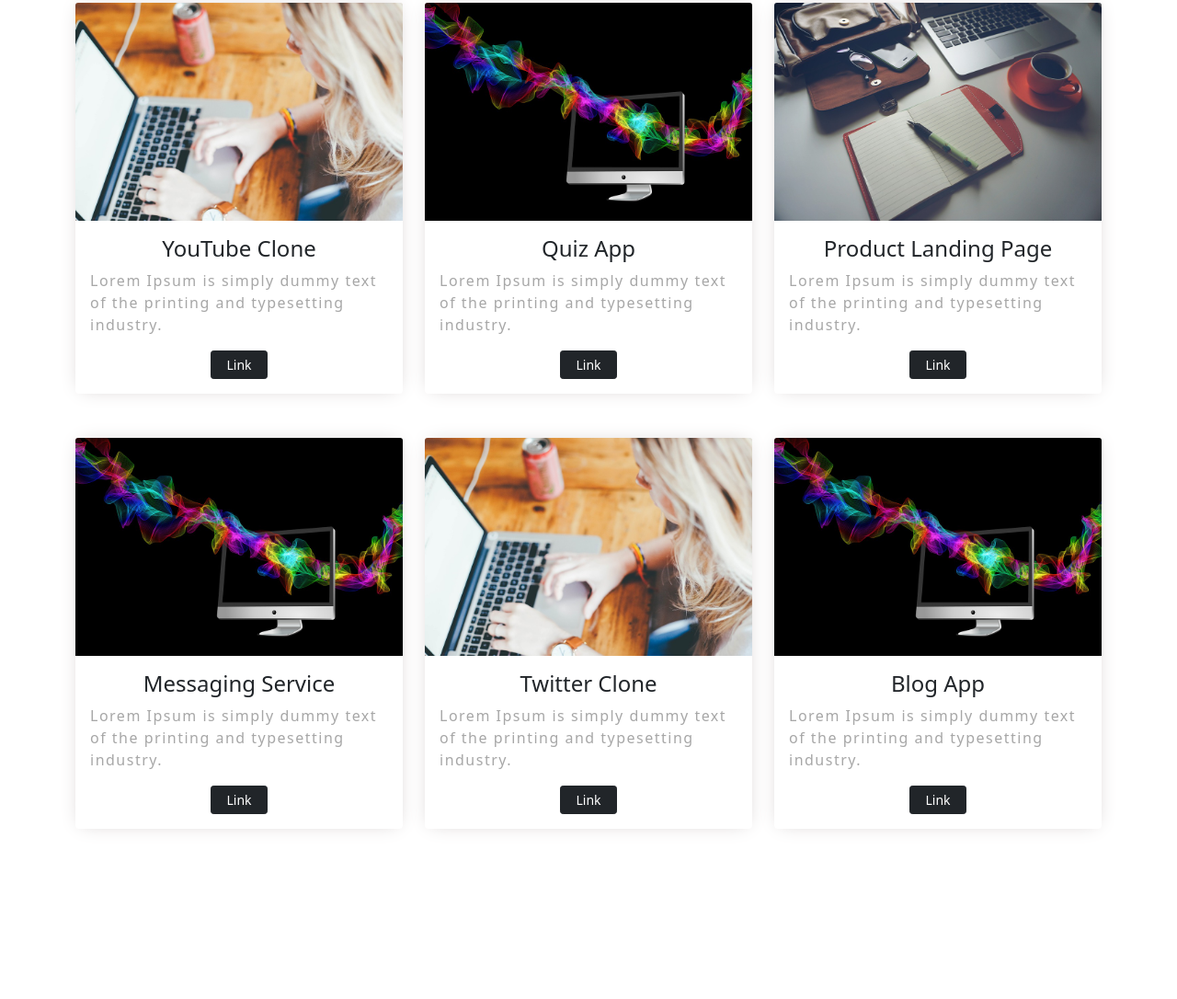
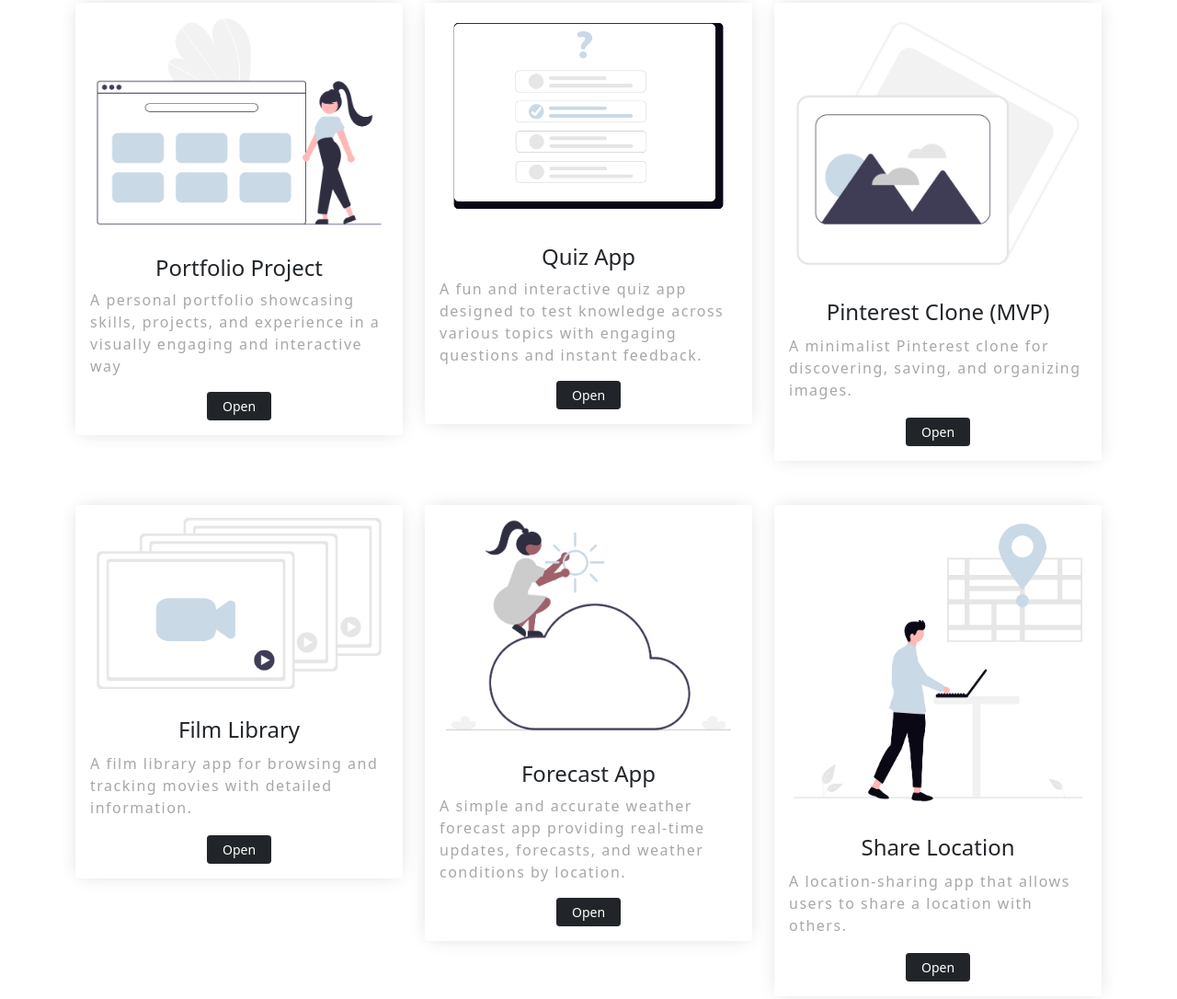
Before and after one commit to flavia3107/freecodecamp-portfolio, a plain HTML site: page index.html in a window 1280 px wide. Shown: the part 3040-4126 px from the top of the page at 92% size. Drawn offline with nearby package versions, Linux system fonts and the light colour scheme.

Commit message:
Portfolio P5

```diff
--- a/index.html
+++ b/index.html
@@ -200,41 +200,41 @@
             <div class="row">
                 <div class="col-lg-4 mt-4">
                     <div class="card">
-                        <img class="card-img-top" src="images/portfolioImage1.jpg" alt="Card image" style="width:100%">
+                        <img class="card-img-top" src="images/portfolio.png" alt="Card image" style="width:100%">
                         <div class="card-body">
-                            <h4 class="card-title">YouTube Clone</h4>
-                            <p class="card-text">Lorem Ipsum is simply dummy text of the printing and typesetting
-                                industry.</p>
+                            <h4 class="card-title">Portfolio Project</h4>
+                            <p class="card-text">A personal portfolio showcasing skills, projects, and experience in a
+                                visually engaging and interactive way</p>
                             <div class="text-center">
-                                <a href="#" class="btn btn-dark btn-sm">Link</a>
+                                <a href="https://all-projects-portfolio.web.app/" class="btn btn-dark btn-sm">Open</a>
                             </div>
                         </div>
                     </div>
                 </div>
-
                 <div class="col-lg-4 mt-4">
                     <div class="card portfolioContent">
-                        <img class="card-img-top" src="images/portfolioImage4.jpg" alt="Card image" style="width:100%">
+                        <img class="card-img-top" src="images/quizz.png" alt="Card image" style="width:100%">
                         <div class="card-body">
                             <h4 class="card-title">Quiz App</h4>
-                            <p class="card-text">Lorem Ipsum is simply dummy text of the printing and typesetting
-                                industry.</p>
+                            <p class="card-text">A fun and interactive quiz app designed to test knowledge across
+                                various topics with engaging questions and instant
+                                feedback.</p>
                             <div class="text-center">
-                                <a href="#" class="btn btn-dark btn-sm">Link</a>
+                                <a href="https://flavia3107.github.io/quiz/" class="btn btn-dark btn-sm">Open</a>
                             </div>
                         </div>
                     </div>
                 </div>
-
                 <div class="col-lg-4 mt-4">
                     <div class="card portfolioContent">
-                        <img class="card-img-top" src="images/portfolioImage3.jpg" alt="Card image" style="width:100%">
+                        <img class="card-img-top" src="images/photos.png" alt="Card image" style="width:100%">
                         <div class="card-body">
-                            <h4 class="card-title">Product Landing Page</h4>
-                            <p class="card-text">Lorem Ipsum is simply dummy text of the printing and typesetting
-                                industry.</p>
+                            <h4 class="card-title">Pinterest Clone (MVP)</h4>
+                            <p class="card-text">A minimalist Pinterest clone for discovering, saving, and organizing
+                                images.</p>
                             <div class="text-center">
-                                <a href="#" class="btn btn-dark btn-sm">Link</a>
+                                <a href="https://all-projects-portfolio.web.app/photo-haven"
+                                    class="btn btn-dark btn-sm">Open</a>
                             </div>
                         </div>
                     </div>
@@ -244,41 +244,41 @@
             <div class="row">
                 <div class="col-lg-4 mt-4">
                     <div class="card portfolioContent">
-                        <img class="card-img-top" src="images/portfolioImage4.jpg" alt="Card image" style="width:100%">
+                        <img class="card-img-top" src="images/movies.png" alt="Card image" style="width:100%">
                         <div class="card-body">
-                            <h4 class="card-title">Messaging Service</h4>
-                            <p class="card-text">Lorem Ipsum is simply dummy text of the printing and typesetting
-                                industry.</p>
+                            <h4 class="card-title">Film Library</h4>
+                            <p class="card-text">A film library app for browsing and tracking movies with detailed
+                                information.</p>
                             <div class="text-center">
-                                <a href="#" class="btn btn-dark btn-sm">Link</a>
+                                <a href="https://all-projects-portfolio.web.app/movies/main"
+                                    class="btn btn-dark btn-sm">Open</a>
                             </div>
                         </div>
                     </div>
                 </div>
-
                 <div class="col-lg-4 mt-4">
                     <div class="card portfolioContent">
-                        <img class="card-img-top" src="images/portfolioImage1.jpg" alt="Card image" style="width:100%">
+                        <img class="card-img-top" src="images/forecast.png" alt="Card image" style="width:100%">
                         <div class="card-body">
-                            <h4 class="card-title">Twitter Clone</h4>
-                            <p class="card-text">Lorem Ipsum is simply dummy text of the printing and typesetting
-                                industry.</p>
+                            <h4 class="card-title">Forecast App</h4>
+                            <p class="card-text">A simple and accurate weather forecast app providing real-time updates,
+                                forecasts, and weather conditions by location.</p>
                             <div class="text-center">
-                                <a href="#" class="btn btn-dark btn-sm">Link</a>
+                                <a href="https://all-projects-portfolio.web.app/weather-forecast"
+                                    class="btn btn-dark btn-sm">Open</a>
                             </div>
                         </div>
                     </div>
                 </div>
-
                 <div class="col-lg-4 mt-4">
                     <div class="card portfolioContent">
-                        <img class="card-img-top" src="images/portfolioImage4.jpg" alt="Card image" style="width:100%">
+                        <img class="card-img-top" src="images/location.png" alt="Card image" style="width:100%">
                         <div class="card-body">
-                            <h4 class="card-title">Blog App</h4>
-                            <p class="card-text">Lorem Ipsum is simply dummy text of the printing and typesetting
-                                industry.</p>
+                            <h4 class="card-title">Share Location</h4>
+                            <p class="card-text">A location-sharing app that allows users to share a location with
+                                others.</p>
                             <div class="text-center">
-                                <a href="#" class="btn btn-dark btn-sm">Link</a>
+                                <a href="https://flavia3107.github.io/share-app/" class="btn btn-dark btn-sm">Open</a>
                             </div>
                         </div>
                     </div>
--- a/style.css
+++ b/style.css
@@ -192,3 +192,10 @@ a {
 .btn-sm {
     padding: 0.25rem 1rem !important;
 }
+
+.card-body {
+    min-height: 12rem;
+    display: flex;
+    flex-direction: column;
+    justify-content: space-between;
+}
```
Also changed, not shown: images/forecast.png (added), images/location.png (added), images/movies.png (added), images/photos.png (added), images/portfolio.png (added), images/quizz.png (added).
